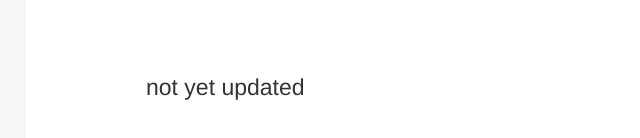
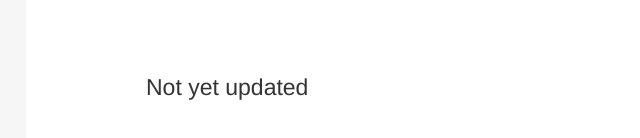
Before and after one commit to SoundharyaPeriakaruppan/Soundharya_Blog, a plain HTML site: page project/project.html in a window 1280 px wide. Shown: the part 382-520 px from the top of the page, 64-704 px from the left. Drawn offline with Linux system fonts and the light colour scheme; a web font is replaced by a local one.

Commit message:
description change

```diff
--- a/project/project.html
+++ b/project/project.html
@@ -11,7 +11,7 @@
             <div id="header"></div>
         </div>
         <div class="content">
-            <p> not yet updated</p>
+            <p>Not yet updated</p>
         </div>
     </section>
 </body>
```
